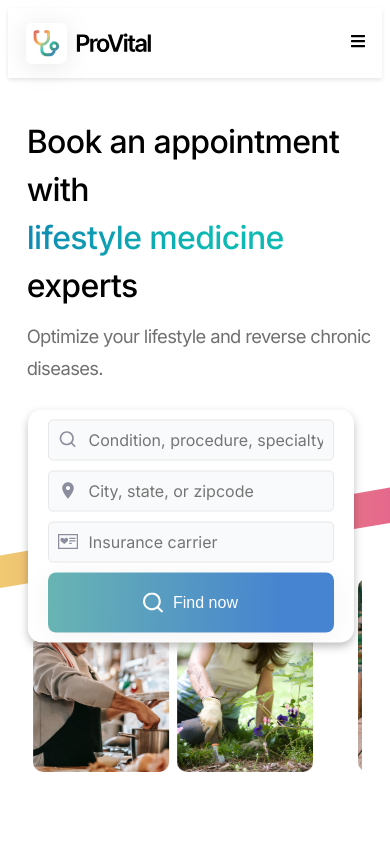
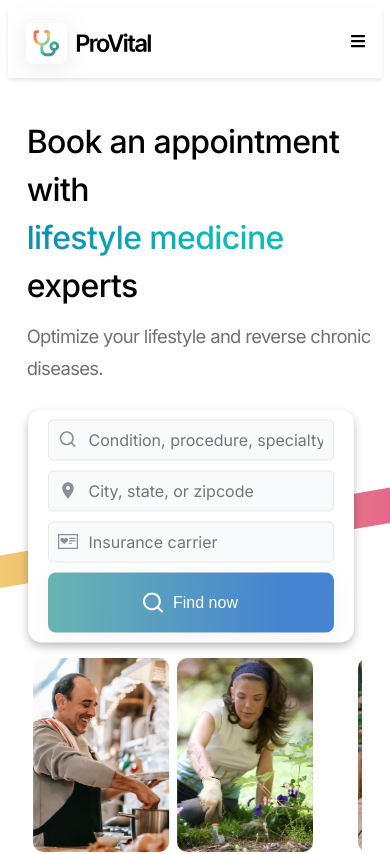
Before and after one commit to EvilFlame112/Provital-V2, a React (Vite) app: page / in a window 390 px wide. Shown: the top 854 px of the page. Built offline with nearby package versions, Linux system fonts and the light colour scheme.

Commit message:
Update HeroSection.css

```diff
--- a/src/components/Hero/HeroSection.css
+++ b/src/components/Hero/HeroSection.css
@@ -187,7 +187,7 @@ button svg {
 
   .image-gallery {
     position: relative;
-    top: 30rem;
+    top: 35rem;
     flex-direction: row;
     overflow-x: hidden;
     overflow-wrap: normal;
```
